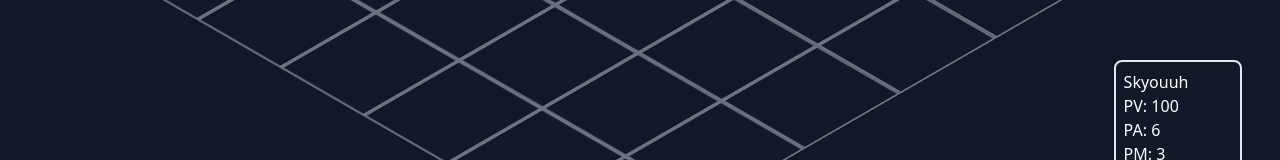
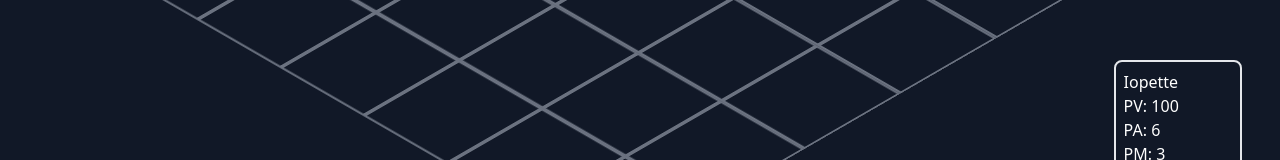
Before and after one commit to AmauryGuillin/Dofus-mini, a React (Vite) app: page / in a window 1280 px wide. Shown: the part 516-676 px from the top of the page. Built offline with nearby package versions, Linux system fonts and the light colour scheme; the HTML template or start-up script is replaced by a standard one.

Commit message:
fix: moving management

```diff
--- a/src/components/playing-board.tsx
+++ b/src/components/playing-board.tsx
@@ -6,7 +6,7 @@ import PlayerInfo from "./player-info";
 import PlayerTurnImage from "./player-turn-image";
 
 const player: Player = {
-  name: "Skyouuh",
+  name: "Iopette",
   pv: 100,
   pm: 3,
   pa: 6,
@@ -55,10 +55,10 @@ export default function PlayingBoard() {
             top: playerPosition.x * 6 + "rem",
             left: playerPosition.y * 6 + "rem",
           }}
-          transition={{ duration: 0.5 }}
+          transition={{ duration: 0.4 }}
         >
           <div
-            className="w-24 h-24  border-4 border-blue-400 rounded-full hover:cursor-pointer"
+            className="w-24 h-24 border-4 border-blue-400 rounded-full hover:cursor-pointer"
             onClick={() => {
               if (turn.name === player.name) {
                 selectCell(`${enemyPosition.x}-${enemyPosition.y}`, player);
@@ -75,7 +75,7 @@ export default function PlayingBoard() {
             top: enemyPosition.x * 6 + "rem",
             left: enemyPosition.y * 6 + "rem",
           }}
-          transition={{ duration: 0.5 }}
+          transition={{ duration: 0.4 }}
         >
           <div className="w-24 h-24 border-4 border-red-400 hover:cursor-pointer rounded-full" />
         </motion.div>
--- a/src/hooks/usePlayingBoard.tsx
+++ b/src/hooks/usePlayingBoard.tsx
@@ -230,7 +230,7 @@ export function usePlayingBoard(
 
           return prevPath.slice(1);
         });
-      }, 100);
+      }, 300);
 
       return () => clearInterval(interval);
     }
```
